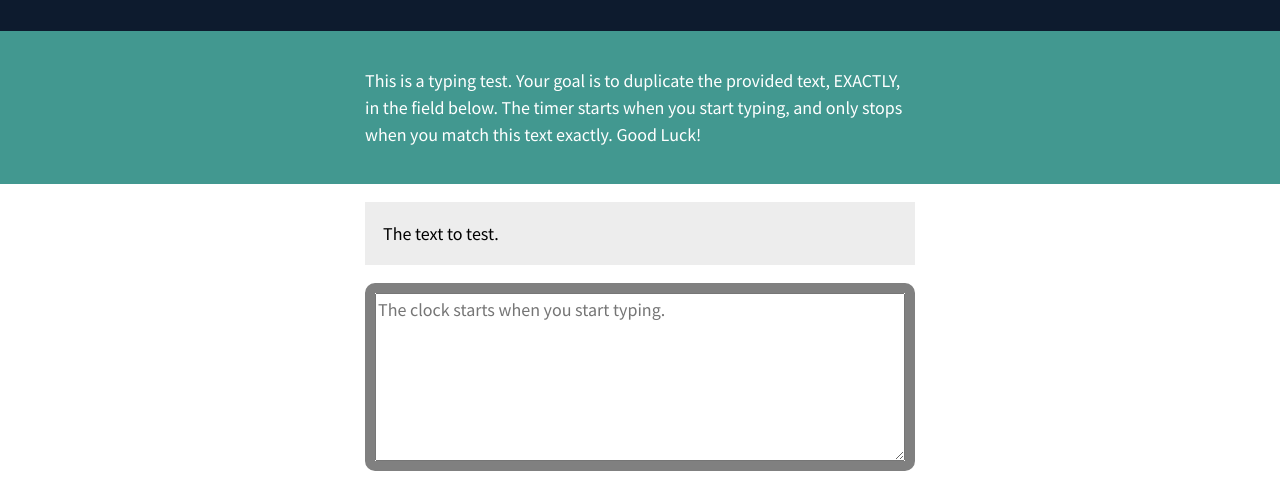
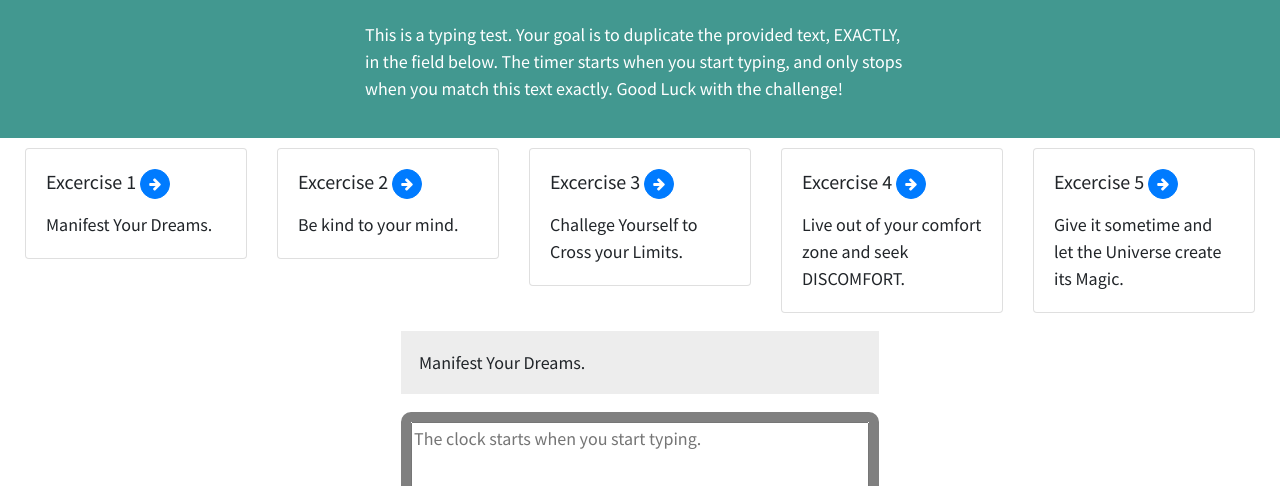
Before and after one commit to chandinivysyaraju1996/typingtestusingjs, a plain HTML site: page index.html in a window 1280 px wide. Shown: the part 107-593 px from the top of the page. Drawn offline with nearby package versions, Linux system fonts and the light colour scheme.

Commit message:
multiple execises with different text

```diff
--- a/index.html
+++ b/index.html
@@ -6,8 +6,14 @@
     <meta name="viewport" content="width=device-width, initial-scale=1">
     <title>JS Typing Speed Test</title>
     <script src="script.js" async></script>
-    <link rel="stylesheet" href="//fonts.googleapis.com/css?family=Source+Sans+Pro:400,400i,700,700i,900,900i" type="text/css" media="all">
+    <link rel="stylesheet" href="https://maxcdn.bootstrapcdn.com/bootstrap/4.0.0/css/bootstrap.min.css"
+        integrity="sha384-Gn5384xqQ1aoWXA+058RXPxPg6fy4IWvTNh0E263XmFcJlSAwiGgFAW/dAiS6JXm" crossorigin="anonymous">
+    <link rel="stylesheet" href="//fonts.googleapis.com/css?family=Source+Sans+Pro:400,400i,700,700i,900,900i"
+        type="text/css" media="all">
     <link rel="stylesheet" href="style.css">
+    <link rel="stylesheet" href="https://cdnjs.cloudflare.com/ajax/libs/font-awesome/4.7.0/css/font-awesome.min.css">
+
+
 </head>
 
 <body>
@@ -16,15 +22,72 @@
     </header>
     <main class="main">
         <article class="intro">
-            <p>This is a typing test. Your goal is to duplicate the provided text, EXACTLY, in the field below. The timer starts when you start typing, and only stops when you match this text exactly. Good Luck!</p>
+            <p>This is a typing test. Your goal is to duplicate the provided text, EXACTLY, in the field below. The
+                timer starts when you start typing, and only stops when you match this text exactly. Good Luck with the
+                challenge!</p>
         </article><!-- .intro -->
-        <section class="test-area">
+        <div class="row" style="margin: 10px; ">
+            <div class="col  ">
+                <div class="card">
+                    <div class="card-body">
+                        <h5 class="card-title"> Excercise 1
+                            <a href="#section1" class="btn btn-primary btn-circle btn-sm" onclick="changeTestSpace('ex1')"><i class="fa fa-arrow-right" aria-hidden="true"></i></a>
+                        </h5>
+
+                        <p id="ex1" class="card-text">Manifest Your Dreams.</p>
+                    </div>
+                </div>
+            </div>
+            <div class="col  ">
+                <div class="card ">
+                    <div class="card-body">
+                        <h5 class="card-title"> Excercise 2
+                            <a href="#section1" class="btn btn-primary btn-circle btn-sm" onclick="changeTestSpace('ex2')"><i class="fa fa-arrow-right" aria-hidden="true"></i></a>
+                        </h5>
+                        <p  id="ex2" class="card-text">Be kind to your mind.</p>
+                    </div>
+                </div>
+            </div>
+            <div class="col  ">
+                <div class="card">
+                    <div class="card-body">
+                        <h5 class="card-title"> Excercise 3
+                            <a href="#section1" class="btn btn-primary btn-circle btn-sm" onclick="changeTestSpace('ex3')"><i class="fa fa-arrow-right" aria-hidden="true"></i></a>
+                        </h5>
+                        <p id="ex3" class="card-text">Challege Yourself to Cross your Limits.</p>
+                    </div>
+                </div>
+            </div>
+            <div class="col  ">
+                <div class="card">
+                    <div class="card-body">
+                        <h5 class="card-title"> Excercise 4
+                            <a href="#section1" class="btn btn-primary btn-circle btn-sm" onclick="changeTestSpace('ex4')"><i class="fa fa-arrow-right" aria-hidden="true"></i></a>
+                        </h5>
+                        <p id="ex4" class="card-text">Live out of your comfort zone and seek DISCOMFORT.</p>
+                    </div>
+                </div>
+            </div>
+            <div class="col  ">
+                <div class="card">
+                    <div class="card-body">
+                        <h5 class="card-title"> Excercise 5
+                            <a href="#section1" class="btn btn-primary btn-circle btn-sm" onclick="changeTestSpace('ex5')"><i class="fa fa-arrow-right" aria-hidden="true"></i></a>
+                        </h5>
+                        <p id="ex5" class="card-text">Give it sometime and let the Universe create its Magic.</p>
+                    </div>
+                </div>
+            </div>
+        </div>
+
+        <section class="test-area" id="section1">
             <div id="origin-text">
-                <p>The text to test.</p>
+                <p>Be Kind to Your Mind.</p>
             </div><!-- #origin-text -->
 
             <div class="test-wrapper">
-                <textarea id="test-area" name="textarea" rows="6" placeholder="The clock starts when you start typing."></textarea>
+                <textarea id="test-area" name="textarea" rows="6"
+                    placeholder="The clock starts when you start typing."></textarea>
             </div><!-- .test-wrapper -->
 
             <div class="meta">
--- a/script.js
+++ b/script.js
@@ -1,12 +1,16 @@
 const testWrapper = document.querySelector(".test-wrapper");
 const testArea = document.querySelector("#test-area");
-const originText = document.querySelector("#origin-text p").innerHTML;
 const resetButton = document.querySelector("#reset");
 const theTimer = document.querySelector(".timer");
+const exercise1=document.querySelector("#ex1");
 var timer=[0,0,0,0];
 var interval;
 var timerrunning=false;
+var testspace=document.querySelector("#origin-text p");
 // Add leading zero to numbers 9 or below (purely for aesthetics):
+testspace.innerHTML=exercise1.innerHTML;
+var originText = testspace.innerHTML;
+
 function leadingZero(time){
     if(time<=9){
         time="0"+time;
@@ -29,12 +33,14 @@ function runTimer(){
 function spellCheck(){
     let testEntered=testArea.value;
     let originTextMatch=originText.substring(0,testEntered.length);
+    console.log(originTextMatch)
+    console.log(testEntered)
     if(testEntered==originText){
         testWrapper.style.borderColor="green";
         clearInterval(interval)
     }
     else{
-        if(testEntered==originTextMatch){
+        if(testEntered == originTextMatch){
             testWrapper.style.borderColor="blue";
 
         }
@@ -42,7 +48,6 @@ function spellCheck(){
             testWrapper.style.borderColor="red";
         }
     }
-    console.log(testEntered)
 }
 
 // Start the timer:
@@ -78,3 +83,12 @@ resetButton.addEventListener("click",reset,false);
 
 
 //high score board
+
+//choose test execrsice
+function changeTestSpace(id){
+console.log(id)
+let exe=document.getElementById(id);
+console.log(exe)
+testspace.innerHTML=exe.innerHTML;
+ originText = testspace.innerHTML;
+}
--- a/style.css
+++ b/style.css
@@ -187,3 +187,11 @@ body {
     color: white;
     background-color: #E95D0F;
 }
+.btn-circle.btn-sm {
+    width: 30px;
+    height: 30px;
+    /* padding: 6px 0px;  */
+    border-radius: 15px;
+    /* font-size: 8px;
+    text-align: center;  */
+}
```
